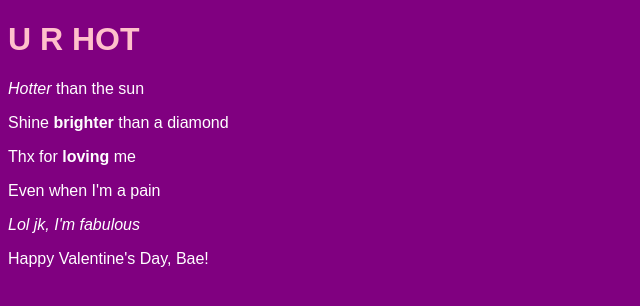
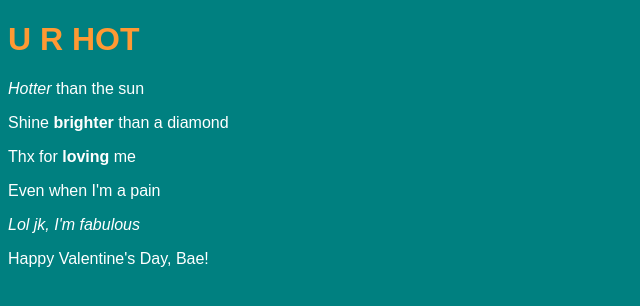
Before and after one commit to jacquibailey/valentines2016, a plain HTML site: page love/loveso.html in a window 1280 px wide. Shown: the whole page, without its empty margins (0-640 px from the left). Drawn offline with Linux system fonts and the light colour scheme; files that its build step writes are made by us from their sources.

Commit message:
still not working

```diff
--- a/stylesheet.css
+++ b/stylesheet.css
@@ -1,7 +1,10 @@
-body {background-color: purple;}
-p {color: white;}
-h1 {color: pink;}
-body {font-family: Arial, Verdana, sans-serif;
-
+body {
+font-family: Arial, Verdana, sans-serif;}
+h1, h2 {
+color: #FF9933;}
+p {
+color: white;}
+body {
+background-color: teal;
 
 }
```
